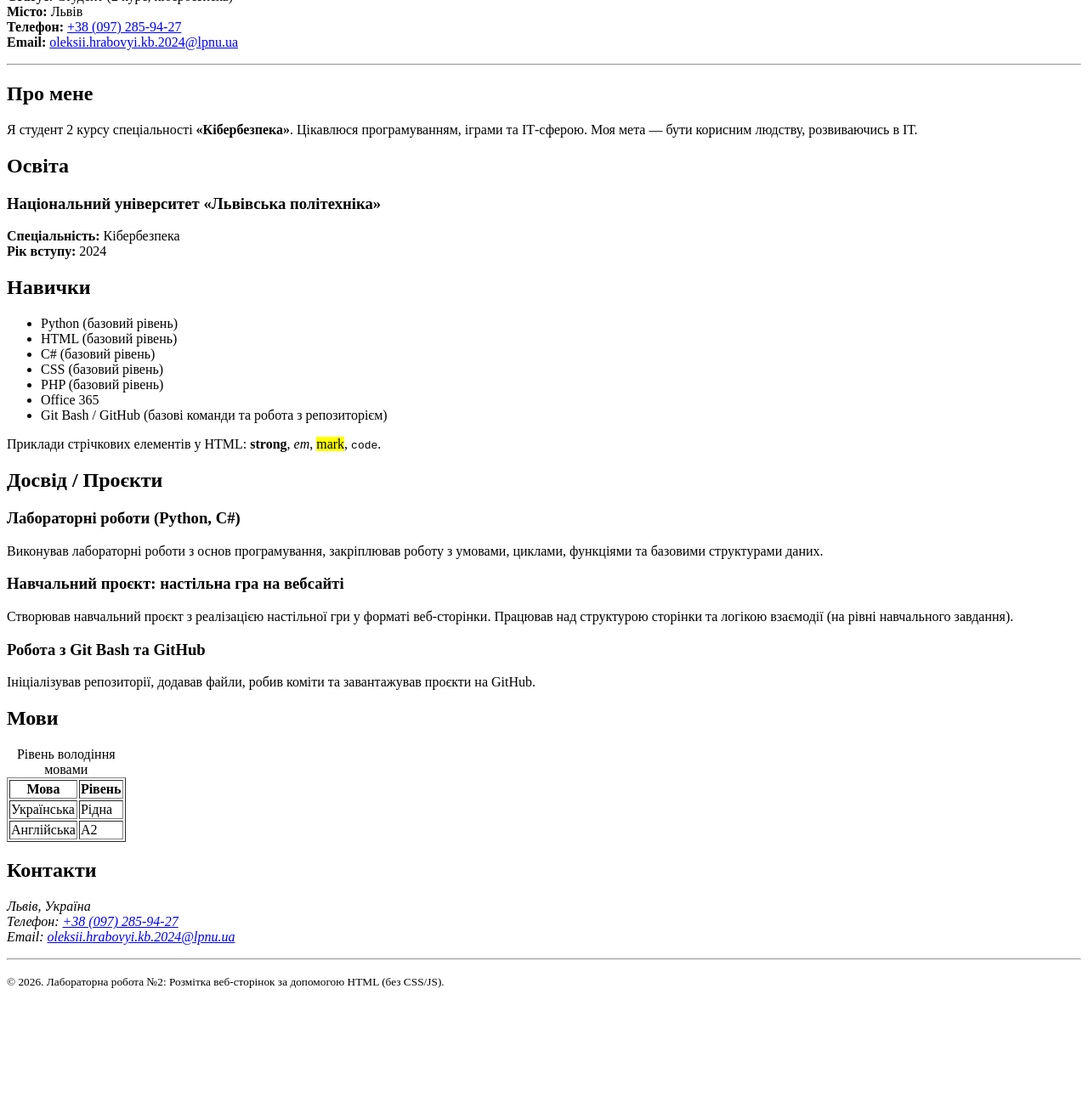
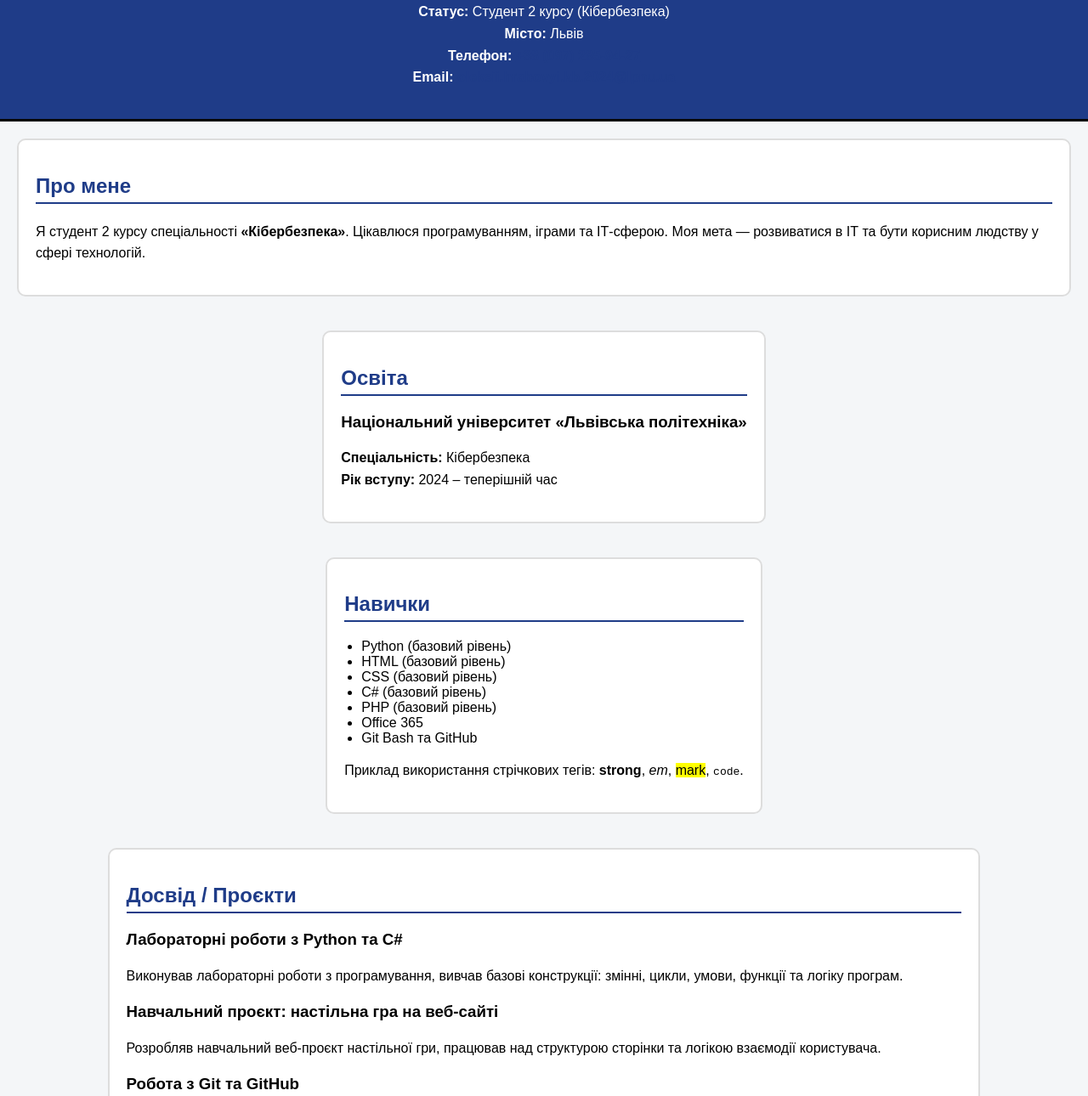
Before and after one commit to OleksiiHrabovyi/lab_2, a plain HTML site: page index.html in a window 1280 px wide. Shown: the part 93-1383 px from the top of the page at 85% size. Before the commit the page ends 1273 px from the top, so only its background shows below. Drawn offline with Linux system fonts and the light colour scheme.

Commit message:
Lab 3: CSS styling with selectors and Flexbox

```diff
--- a/index.html
+++ b/index.html
@@ -4,97 +4,107 @@
   <meta charset="utf-8">
   <meta name="viewport" content="width=device-width, initial-scale=1">
   <title>CV — Грабовий Олексій Сергійович</title>
+
+  <!-- Підключення зовнішнього CSS (Lab 3) -->
+  <link rel="stylesheet" href="styles.css">
 </head>
 
 <body>
+
   <header>
-    <h1>Грабовий Олексій Сергійович</h1>
+    <h1 id="main-title">Грабовий Олексій Сергійович</h1>
 
     <p>
-      <strong>Статус:</strong> Студент (2 курс, кібербезпека)<br>
+      <strong>Статус:</strong> Студент 2 курсу (Кібербезпека)<br>
       <strong>Місто:</strong> Львів<br>
-      <strong>Телефон:</strong> <a href="tel:+380972859427">+38 (097) 285-94-27</a><br>
+      <strong>Телефон:</strong>
+      <a href="tel:+380972859427">+38 (097) 285-94-27</a><br>
       <strong>Email:</strong>
-      <a href="mailto:oleksii.hrabovyi.kb.2024@lpnu.ua">oleksii.hrabovyi.kb.2024@lpnu.ua</a>
+      <a href="mailto:oleksii.hrabovyi.kb.2024@lpnu.ua">
+        oleksii.hrabovyi.kb.2024@lpnu.ua
+      </a>
     </p>
-
-    <hr>
   </header>
 
   <main>
-    <section>
+
+    <section class="section">
       <h2>Про мене</h2>
       <p>
         Я студент 2 курсу спеціальності <strong>«Кібербезпека»</strong>.
         Цікавлюся програмуванням, іграми та ІТ-сферою.
-        Моя мета — бути корисним людству, розвиваючись в ІТ.
+        Моя мета — розвиватися в ІТ та бути корисним людству у сфері технологій.
       </p>
     </section>
 
-    <section>
+    <section class="section">
       <h2>Освіта</h2>
       <article>
         <h3>Національний університет «Львівська політехніка»</h3>
         <p>
           <strong>Спеціальність:</strong> Кібербезпека<br>
-          <strong>Рік вступу:</strong> 2024
+          <strong>Рік вступу:</strong> 2024 – теперішній час
         </p>
       </article>
     </section>
 
-    <section>
+    <section class="section">
       <h2>Навички</h2>
       <ul>
         <li>Python (базовий рівень)</li>
         <li>HTML (базовий рівень)</li>
+        <li>CSS (базовий рівень)</li>
         <li>C# (базовий рівень)</li>
-        <li>CSS (базовий рівень)</li>
         <li>PHP (базовий рівень)</li>
         <li>Office 365</li>
-        <li>Git Bash / GitHub (базові команди та робота з репозиторієм)</li>
+        <li>Git Bash та GitHub</li>
       </ul>
 
       <p>
-        Приклади стрічкових елементів у HTML:
-        <strong>strong</strong>, <em>em</em>, <mark>mark</mark>, <code>code</code>.
+        Приклад використання стрічкових тегів:
+        <strong>strong</strong>,
+        <em>em</em>,
+        <mark>mark</mark>,
+        <code>code</code>.
       </p>
     </section>
 
-    <section>
+    <section class="section">
       <h2>Досвід / Проєкти</h2>
 
       <article>
-        <h3>Лабораторні роботи (Python, C#)</h3>
+        <h3>Лабораторні роботи з Python та C#</h3>
         <p>
-          Виконував лабораторні роботи з основ програмування, закріплював роботу з умовами,
-          циклами, функціями та базовими структурами даних.
+          Виконував лабораторні роботи з програмування, вивчав базові конструкції:
+          змінні, цикли, умови, функції та логіку програм.
         </p>
       </article>
 
       <article>
-        <h3>Навчальний проєкт: настільна гра на вебсайті</h3>
+        <h3>Навчальний проєкт: настільна гра на веб-сайті</h3>
         <p>
-          Створював навчальний проєкт з реалізацією настільної гри у форматі веб-сторінки.
-          Працював над структурою сторінки та логікою взаємодії (на рівні навчального завдання).
+          Розробляв навчальний веб-проєкт настільної гри, працював над
+          структурою сторінки та логікою взаємодії користувача.
         </p>
       </article>
 
       <article>
-        <h3>Робота з Git Bash та GitHub</h3>
+        <h3>Робота з Git та GitHub</h3>
         <p>
-          Ініціалізував репозиторії, додавав файли, робив коміти та завантажував проєкти на GitHub.
+          Ініціалізував репозиторії, додавав файли, створював коміти,
+          підключав віддалений репозиторій та завантажував проєкти на GitHub.
         </p>
       </article>
     </section>
 
-    <section>
+    <section class="section">
       <h2>Мови</h2>
-      <table border="1">
+      <table>
         <caption>Рівень володіння мовами</caption>
         <thead>
           <tr>
-            <th scope="col">Мова</th>
-            <th scope="col">Рівень</th>
+            <th>Мова</th>
+            <th>Рівень</th>
           </tr>
         </thead>
         <tbody>
@@ -110,21 +120,32 @@
       </table>
     </section>
 
-    <section>
+    <section class="section">
       <h2>Контакти</h2>
       <address>
         <p>
           Львів, Україна<br>
-          Телефон: <a href="tel:+380972859427">+38 (097) 285-94-27</a><br>
-          Email: <a href="mailto:oleksii.hrabovyi.kb.2024@lpnu.ua">oleksii.hrabovyi.kb.2024@lpnu.ua</a>
+          Телефон:
+          <a href="tel:+380972859427">+38 (097) 285-94-27</a><br>
+          Email:
+          <a href="mailto:oleksii.hrabovyi.kb.2024@lpnu.ua">
+            oleksii.hrabovyi.kb.2024@lpnu.ua
+          </a>
         </p>
       </address>
     </section>
+
   </main>
 
-  <footer>
-    <hr>
-    <p><small>© 2026. Лабораторна робота №2: Розмітка веб-сторінок за допомогою HTML (без CSS/JS).</small></p>
+  <footer class="section">
+    <p>
+      <small>
+        © 2026. Лабораторна робота №3 — Робота із CSS.
+        Оформлення сторінки виконано за допомогою зовнішнього файлу styles.css,
+        використано селектори, блокову модель та Flexbox.
+      </small>
+    </p>
   </footer>
+
 </body>
 </html>
--- /dev/null
+++ b/styles.css
@@ -0,0 +1,79 @@
+/* Селектор тегу */
+body {
+    font-family: Arial, sans-serif;
+    background-color: #f4f6f8;
+    margin: 0;
+    padding: 0;
+}
+
+/* Селектор тегу + Box Model */
+header {
+    background-color: #1f3c88;
+    color: white;
+    text-align: center;
+    padding: 20px;
+    border-bottom: 3px solid #000;
+}
+
+/* Селектор класу */
+.section {
+    background-color: white;
+    margin: 20px;
+    padding: 20px;
+    border: 2px solid #ddd;
+    border-radius: 10px;
+}
+
+/* Селектор ID */
+#main-title {
+    font-size: 32px;
+    margin-bottom: 10px;
+}
+
+/* Селектори тегів */
+h2 {
+    color: #1f3c88;
+    border-bottom: 2px solid #1f3c88;
+    padding-bottom: 5px;
+}
+
+p {
+    line-height: 1.6;
+}
+
+/* Список */
+ul {
+    padding-left: 20px;
+}
+
+/* Псевдоклас (вимагається в методичці) */
+a:hover {
+    color: red;
+    text-decoration: underline;
+}
+
+/* Таблиця */
+table {
+    width: 50%;
+    border-collapse: collapse;
+    margin-top: 10px;
+}
+
+th, td {
+    border: 1px solid black;
+    padding: 8px;
+    text-align: center;
+}
+
+/* Flexbox (ДУЖЕ ВАЖЛИВО для лаби) */
+main {
+    display: flex;
+    flex-direction: column;
+    align-items: center;
+}
+
+/* Атрибутний селектор */
+a[href] {
+    color: #1f3c88;
+    font-weight: bold;
+}
```
